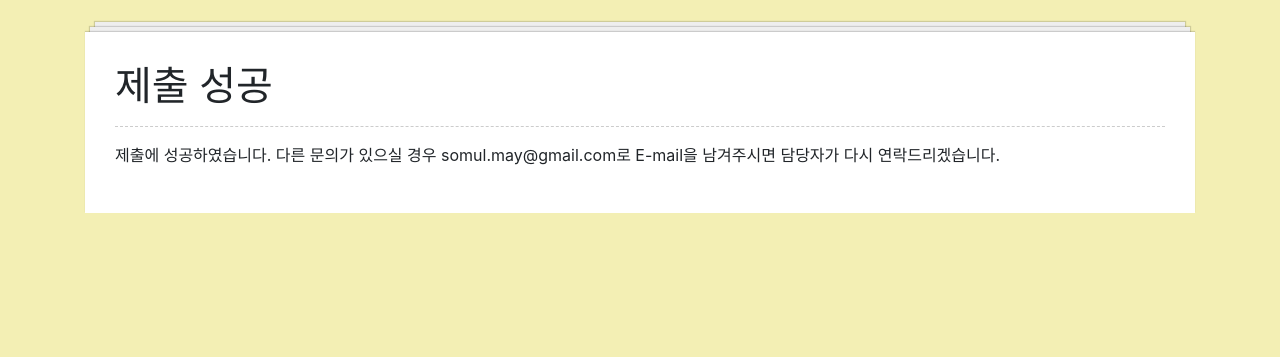
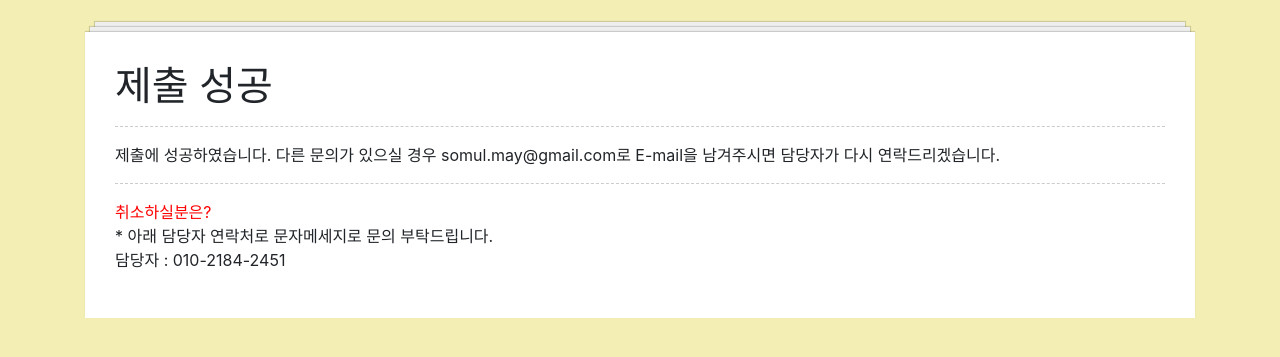
Before and after one commit to somul-project/somul-apply-library, a Python web app: template app/templates/library_success.html in a window 1280 px wide. Shown: the top 357 px of the page. Run offline with Jinja, Linux system fonts and the light colour scheme; the template is opened without the code that fills it, so the values that code supplies are empty; some libraries are stand-ins or nearby versions.

Commit message:
취소 안내 문구 추가

```diff
--- a/app/templates/library_success.html
+++ b/app/templates/library_success.html
@@ -15,6 +15,12 @@
         <p>
           제출에 성공하였습니다. 다른 문의가 있으실 경우 somul.may@gmail.com로 E-mail을 남겨주시면 담당자가 다시 연락드리겠습니다.
         </p>
+        <hr>
+        <p>
+          <span class="required">취소하실분은?</span><br>
+          * 아래 담당자 연락처로 문자메세지로 문의 부탁드립니다.<br>
+          담당자 : 010-2184-2451
+        </p>
       </div>
   </body>
 </html>
```
Also changed, not shown: app/templates/library_application.html (+7 -0 lines).
